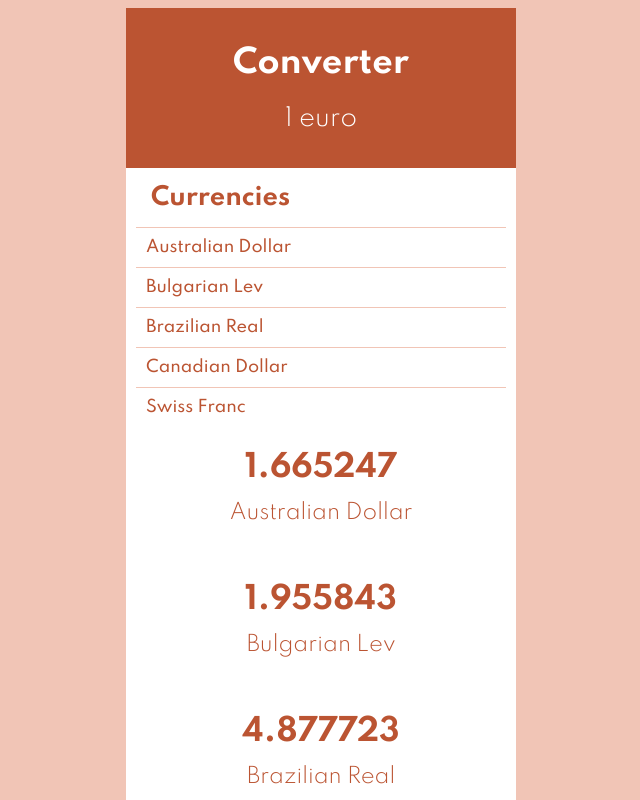
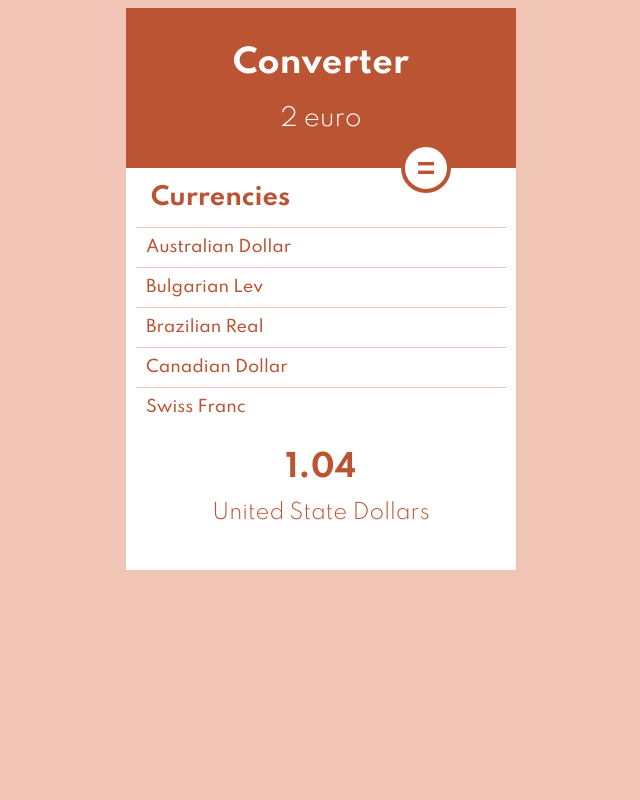
Before and after one commit to GuillaumeCARRA/Converter, a React (Create React App) app: page / in a window 1280 px wide. Shown: the top 800 px of the page, without its empty margins (214-854 px from the left). Built offline with nearby package versions, Linux system fonts and the light colour scheme.

Commit message:
possible to select the currency that we want

```diff
--- a/src/App.css
+++ b/src/App.css
@@ -2,3 +2,21 @@
   width: 600px;
   margin: 0 auto;
 }
+
+.button {
+  line-height: 30px;
+  position: relative;
+  z-index: 1;
+  margin: -25px auto;
+  border-radius: 50%;
+  width: 50px;
+  height: 50px;
+  display: block;
+  background-color: #fff;
+  border: 4px solid #bb5432;
+  font-size: 2em;
+  font-weight: bold;
+  color: #bb5432;
+  outline-style: none;
+  cursor: pointer;
+}
--- a/src/App.js
+++ b/src/App.js
@@ -1,4 +1,4 @@
-import React from 'react';
+import React, {useState} from 'react';
 import Header from '../src/components/Header';
 import Currencies from '../src/components/Currencies';
 import Amount from '../src/components/Amount';
@@ -8,11 +8,52 @@ import currencie from '../src/data/currencies';
 import './App.css';
 
 function App() {
+
+  // FOR OPEN AND CLOSE THE LIST OF CURRENCIES
+  const [openCurrencies, setOpenCurrencies] = useState(true)
+
+  // FOR SELECT THE CURRENCY THAT WE WANT
+  const [currencies, setCurrenciesNames] = useState('United State Dollars')
+  console.log(currencies);
+
+  // to change the value of the currency
+  const [basicAmount, setBaseAmout]= useState(2);
+  console.log('la bse de la devise', basicAmount);
+
+
+  /* FOR OPEN AND CLOSE THE LIST OF CURRENCIES */
+  const handleOpen = () => {
+    setOpenCurrencies(!openCurrencies);
+  }
+
+  /* FOR SELECT THE CURRENCY THAT WE WANT */
+  const changeCurrenciesNames = (currencies) => {
+    console.log(currencies);
+    setCurrenciesNames(currencies);
+  }
+
+
+
+  // change la valeur de la devise exemple 1 = 1.09 ou 3 = 3.28 US Dollars
+  /* FOR CHANGE THE RATE OF THE CURRENCY */
+  const handleAmount = (basicAmount) => {
+
+    setCurrenciesNames(basicAmount)
+
+  }
+
   return (
     <div className="App">
-        <Header />
-        <Currencies currencies={currencie} />
-        <Amount amounts={currencie} />
+        <Header basicAmount={basicAmount} />
+        <button
+          className="button"
+          type="button"
+          onClick={handleOpen}
+        >
+          =
+        </button>
+        {openCurrencies && <Currencies  changeCurrencyName={currencie} onCurrencieClick={changeCurrenciesNames} currencies={currencie} />}
+        <Amount amounts={1.04} currenciesNames={currencies}  />
     </div>
   );
 }
--- a/src/components/Amount/index.js
+++ b/src/components/Amount/index.js
@@ -1,15 +1,13 @@
 import React from 'react';
 import './amount.css';
 
-function Amount({amounts}) {
+function Amount({amounts, currenciesNames}) {
     return (
         <div className="amount">
-            {amounts.map((amount) => (
                 <div className="amount__content">
-                   <p className="amount__rate">{amount.rate}</p>
-                   <p className="amount__name">{amount.name}</p>
+                   <p className="amount__rate">{amounts}</p>
+                   <p className="amount__name">{currenciesNames}</p>
                 </div>
-            ))}
         </div>
     )
 }
--- a/src/components/Currencies/currencies.css
+++ b/src/components/Currencies/currencies.css
@@ -39,5 +39,5 @@
 .currencies__name:hover {
     opacity: 1;
     background-color: #f1c5b6;
-    transition: background-color 0.2s, ease-in-out 1s;
+    transition: background-color 0.2s, ease 1s;
  }
--- a/src/components/Currencies/index.js
+++ b/src/components/Currencies/index.js
@@ -1,7 +1,7 @@
 import React from 'react';
 import './currencies.css'
 
-function Currencies({currencies}) {
+function Currencies({currencies, onCurrencieClick}) {
     return (
         <div className="currencies">
             <h2 className="currencies__title">Currencies</h2>
@@ -9,7 +9,16 @@ function Currencies({currencies}) {
                {currencies.map(({
                    name
                }) => (
-                <li key={name} className="currencies__name">
+                <li
+                    key={name}
+                    className="currencies__name"
+                    onClick={() => {
+                        const clickedCurrencie = name
+                        console.log('cliqué', clickedCurrencie);
+                        onCurrencieClick(clickedCurrencie)
+                    }}
+
+                >
                     {name}
                 </li>
                ))}
--- a/src/components/Header/index.js
+++ b/src/components/Header/index.js
@@ -1,11 +1,12 @@
 import React from 'react';
 import './header.css';
 
-function Header() {
+function Header({basicAmount}) {
+
     return (
         <header className="header">
             <h1 className="converter__title">Converter</h1>
-            <h2 className="converter__amount">1 euro</h2>
+            <h2 className="converter__amount">{`${basicAmount} euro`}</h2>
         </header>
     )
 }
```
